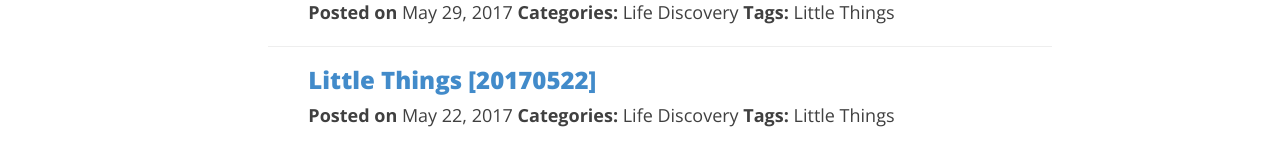
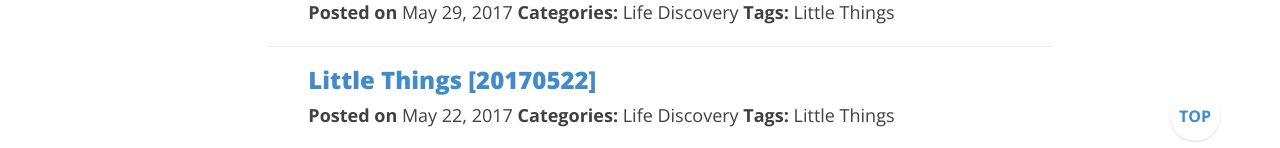
Before and after one commit to joshua19881228/joshua19881228.github.io, a Jekyll site: the page built from archive.html, in a window 1280 px wide and 900 px high, scrolled down 599 px. Shown: the part 749-897 px from the top of the window. Built offline with Jekyll 4.4.1, drawn with Linux system fonts in a browser that asks for light colours; nearby versions of some CDN libraries.

Commit message:
add back to top button

```diff
--- a/archive.html
+++ b/archive.html
@@ -51,4 +51,7 @@ title: Archives
       <hr>
   {% endfor %}
   </ul>
+  <div id="backtop">
+    <a href="#">TOP</a>
+  </div>
 </div>
--- a/categories.html
+++ b/categories.html
@@ -43,4 +43,7 @@ title: Categories
       {% endfor %}
     </ul>
 {% endfor %}
+  <div id="backtop">
+    <a href="#">TOP</a>
+  </div>
 </div>
```
